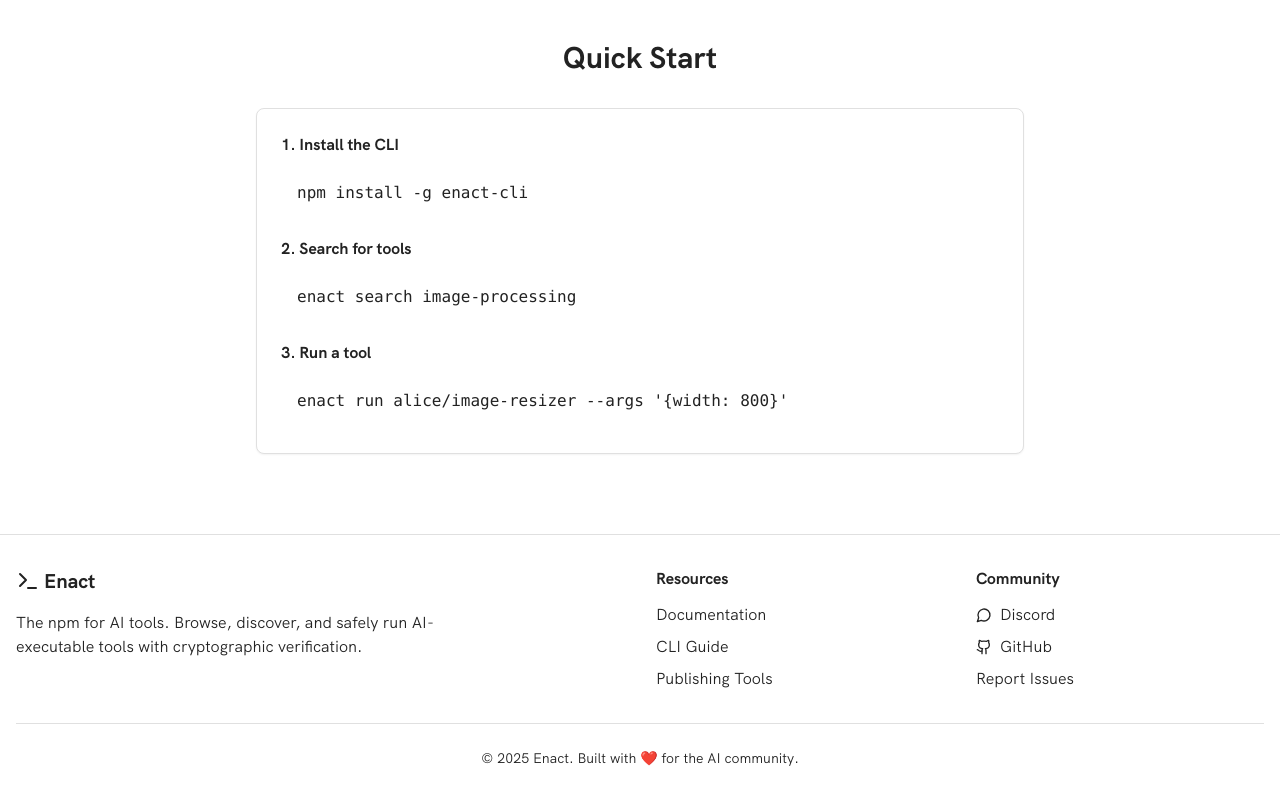
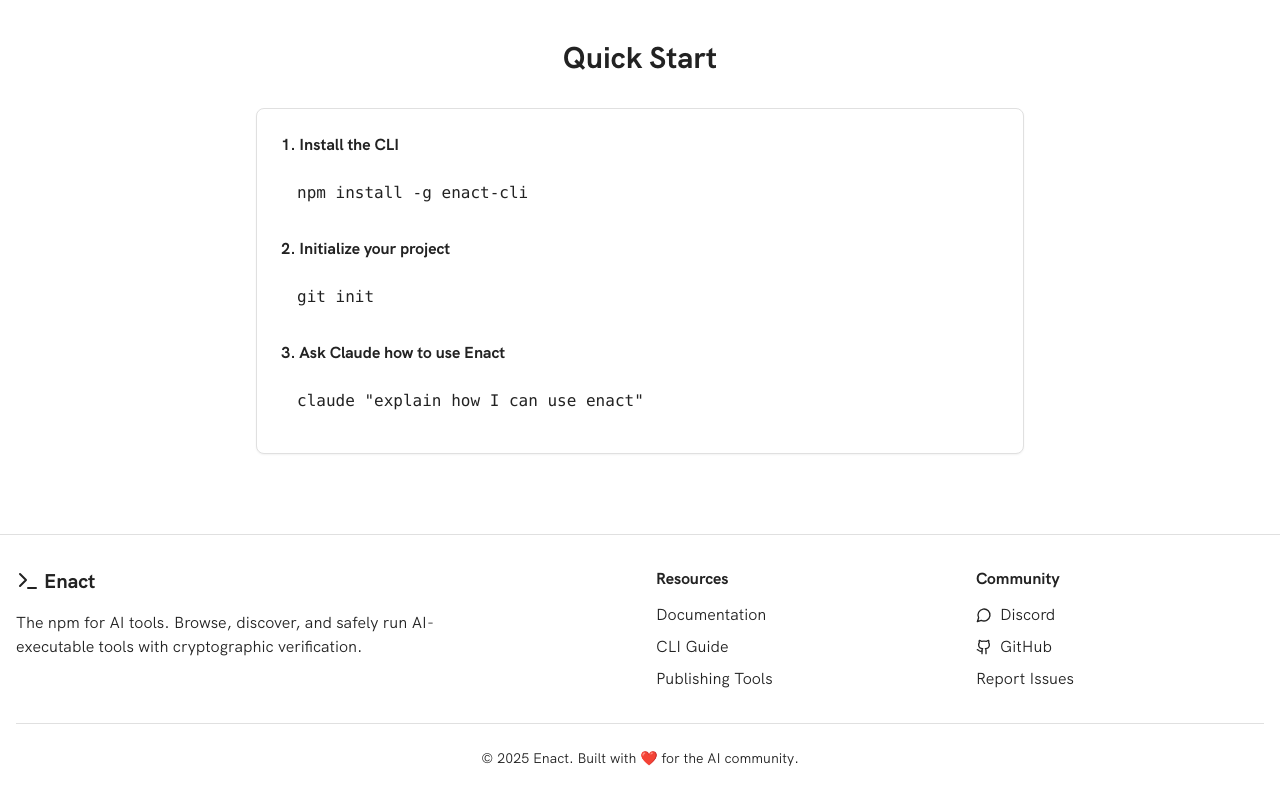
Before and after one commit to EnactProtocol/enact, a React (Vite) app in the folder packages/web/: page / in a window 1280 px wide. Shown: the part 3839-4639 px from the top of the page. Built offline with nearby package versions, Linux system fonts and the light colour scheme; no server answers.

Commit message:
add code block component for quick start instructions

```diff
--- a/packages/web/src/pages/Home.tsx
+++ b/packages/web/src/pages/Home.tsx
@@ -3,6 +3,7 @@
   ArrowRight,
   Bot,
   ChevronRight,
+  Copy,
   Download,
   File,
   Folder,
@@ -16,6 +17,7 @@
   Terminal,
   Zap,
 } from "lucide-react";
+import { useState } from "react";
 import { Link } from "react-router-dom";
 
 export default function Home() {
@@ -442,26 +444,12 @@
             <h2 className="text-3xl font-bold text-center mb-8 text-gray-6">Quick Start</h2>
             <div className="card">
               <div className="space-y-4">
-                <div>
-                  <h3 className="font-semibold mb-2 text-gray-6">1. Install the CLI</h3>
-                  <pre className="bg-gray-6 text-gray-1 p-4 rounded-lg overflow-x-auto">
-                    <code>npm install -g enact-cli</code>
-                  </pre>
-                </div>
-                <div>
-                  <h3 className="font-semibold mb-2 text-gray-6">2. Search for tools</h3>
-                  <pre className="bg-gray-6 text-gray-1 p-4 rounded-lg overflow-x-auto">
-                    <code>enact search image-processing</code>
-                  </pre>
-                </div>
-                <div>
-                  <h3 className="font-semibold mb-2 text-gray-6">3. Run a tool</h3>
-                  <pre className="bg-gray-6 text-gray-1 p-4 rounded-lg overflow-x-auto">
-                    <code>
-                      enact run alice/image-resizer --args '{"{"}width{":"} 800{"}"}'
-                    </code>
-                  </pre>
-                </div>
+                <CodeBlock title="1. Install the CLI" code="npm install -g enact-cli" />
+                <CodeBlock title="2. Initialize your project" code="git init" />
+                <CodeBlock
+                  title="3. Ask Claude how to use Enact"
+                  code='claude "explain how I can use enact"'
+                />
               </div>
             </div>
           </div>
@@ -512,3 +500,36 @@
     </div>
   );
 }
+
+function CodeBlock({ title, code }: { title: string; code: string }) {
+  const [copied, setCopied] = useState(false);
+
+  const handleCopy = async () => {
+    await navigator.clipboard.writeText(code);
+    setCopied(true);
+    setTimeout(() => setCopied(false), 2000);
+  };
+
+  return (
+    <div>
+      <h3 className="font-semibold mb-2 text-gray-6">{title}</h3>
+      <div className="relative group">
+        <pre className="bg-gray-6 text-gray-1 p-4 rounded-lg overflow-x-auto">
+          <code>{code}</code>
+        </pre>
+        <button
+          type="button"
+          onClick={handleCopy}
+          className="absolute top-2 right-2 p-2 rounded-lg bg-gray-700 hover:bg-gray-600 transition-colors opacity-0 group-hover:opacity-100"
+          aria-label="Copy code"
+        >
+          {copied ? (
+            <span className="text-green-400 text-sm">Copied!</span>
+          ) : (
+            <Copy className="w-4 h-4 text-gray-300" />
+          )}
+        </button>
+      </div>
+    </div>
+  );
+}
```
